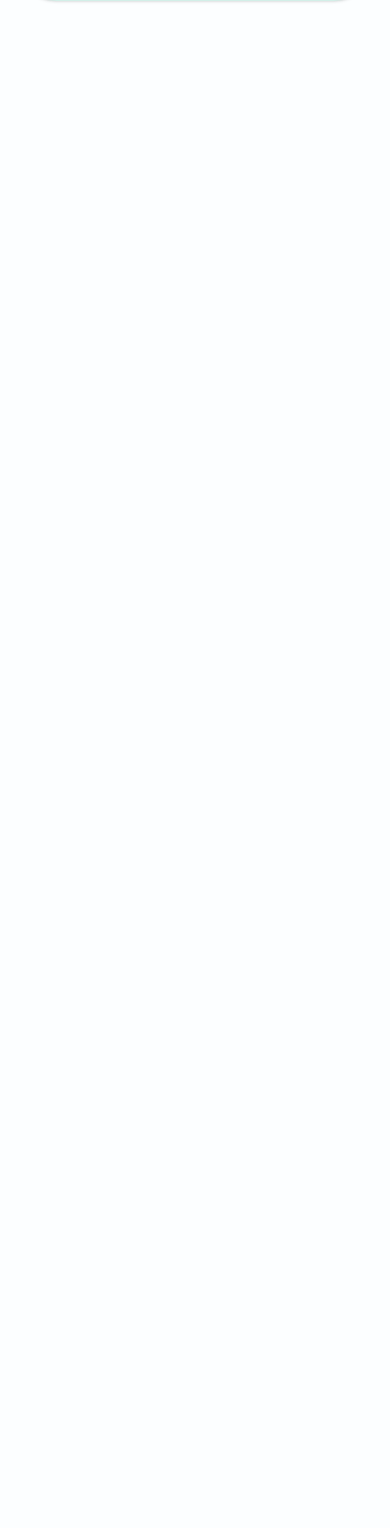
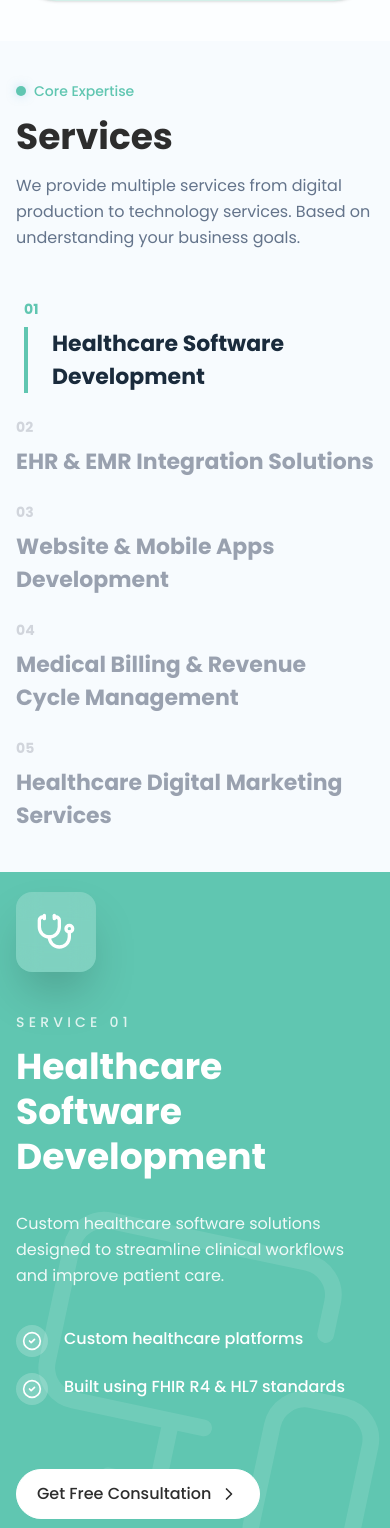
Before and after one commit to pawancreativebuffer/fornex, a Next.js app: page / in a window 390 px wide. Shown: the part 8260-9788 px from the top of the page. Before the commit the page ends 8301 px from the top, so only its background shows below. Built offline with nearby package versions, Linux system fonts and the light colour scheme.

Commit message:
add service section

```diff
--- a/app/page.tsx
+++ b/app/page.tsx
@@ -6,6 +6,7 @@ import HomeMajorServices from '@/component/sections/HomeMajorServices';
 import HomeServices from '@/component/sections/HomeServices';
 import HomeSmartHealthcare from '@/component/sections/HomeSmartHealthcare';
 import HomeSystemWeWork from '@/component/sections/HomeSystemWeWork';
+import HomePlatform from '@/component/sections/HomePlatform';
 
 export default function Home() {
   return (
@@ -28,6 +29,7 @@ export default function Home() {
       <HomeSystemWeWork />
       <HomeAutomation />
       <HomeCertifications />
+      <HomePlatform />
     </>
   );
 }
--- /dev/null
+++ b/component/sections/HomePlatform.tsx
@@ -0,0 +1,162 @@
+'use client';
+
+import { useState } from 'react';
+import {
+    Stethoscope,
+    Network,
+    Layout,
+    ReceiptText,
+    Megaphone,
+    CheckCircle2,
+    ChevronRight,
+    MonitorSmartphone,
+    Database,
+    LineChart
+} from 'lucide-react';
+
+const services = [
+    {
+        id: 1,
+        title: "Healthcare Software Development",
+        detail: "Custom healthcare software solutions designed to streamline clinical workflows and improve patient care.",
+        points: ["Custom healthcare platforms", "Built using FHIR R4 & HL7 standards"],
+        icon: Stethoscope,
+        largeIcon: MonitorSmartphone,
+        color: "#60C6B1" // Green from HomeServices
+    },
+    {
+        id: 2,
+        title: "EHR & EMR Integration Solutions",
+        detail: "Seamless integration with leading EHR systems to enable secure data exchange and connected healthcare workflows.",
+        points: ["Integration with Epic, Cerner & Athenahealth", "Secure bi-directional data exchange"],
+        icon: Network,
+        largeIcon: Database,
+        color: "#90c7e5" // Blue from HomeServices
+    },
+    {
+        id: 3,
+        title: "Website & Mobile Apps Development",
+        detail: "Modern healthcare websites and mobile apps that improve patient engagement and digital access to services.",
+        points: ["Patient portals & appointment booking", "Secure messaging & lab result access"],
+        icon: Layout,
+        largeIcon: Layout,
+        color: "#ff9900" // Yellow from HomeServices
+    },
+    {
+        id: 4,
+        title: "Medical Billing & Revenue Cycle Management",
+        detail: "Efficient revenue cycle solutions that reduce claim denials and accelerate reimbursements.",
+        points: ["End-to-end claims management", "Denial resolution & faster payments"],
+        icon: ReceiptText,
+        largeIcon: ReceiptText,
+        color: "#E3ACC8" // Pink from HomeServices
+    },
+    {
+        id: 5,
+        title: "Healthcare Digital Marketing Services",
+        detail: "HIPAA-compliant patient acquisition campaigns, local SEO, reputation management, and referral network building.",
+        points: ["HIPAA-compliant patient marketing", "Local SEO & reputation growth"],
+        icon: Megaphone,
+        largeIcon: LineChart,
+        color: "#c66060ff"
+    }
+];
+
+export default function HomePlatform() {
+    const [activeService, setActiveService] = useState(services[0]);
+
+    return (
+        <section className="relative w-full bg-[#f7fbfe] overflow-hidden">
+            <div className="relative max-w-[1400px] mx-auto flex flex-col lg:flex-row min-h-[700px] px-4">
+
+                {/* Left Side: Services List */}
+                <div className="w-full lg:w-2/3 py-10 lg:py-24 lg:pr-30 flex flex-col justify-center relative z-10">
+                    <div className="mb-8">
+                        <div className="flex items-center gap-2 text-[#60C6B1] font-medium text-sm lg:text-base mb-4">
+                            <div className="w-2.5 h-2.5 bg-[#60C6B1] rounded-full shadow-[0_0_10px_rgba(144,199,229,0.5)]" />
+                            <span>Core Expertise</span>
+                        </div>
+                        <h2 className="text-4xl lg:text-6xl font-bold leading-[1.1] text-[#2D2D2D] mb-4">Services</h2>
+                        <p className="text-[#64748B] text-base leading-relaxed lg:max-w-md">
+                            We provide multiple services from digital production to technology services. Based on understanding your business goals.
+                        </p>
+                    </div>
+
+                    <div className="grid grid-cols-1 md:grid-cols-2 gap-x-12 gap-y-6 lg:gap-y-12 mt-4">
+                        {services.map((service) => (
+                            <div
+                                key={service.id}
+                                onClick={() => setActiveService(service)}
+                                className={`group cursor-pointer transition-all duration-300 transform ${activeService.id === service.id ? 'translate-x-2' : 'hover:translate-x-1'}`}
+                            >
+                                <div className="flex flex-col gap-2">
+                                    <span className={`text-sm font-bold uppercase ${activeService.id === service.id ? 'text-[#60C6B1]' : 'text-gray-300'}`}>
+                                        0{service.id}
+                                    </span>
+                                    <h3 className={`text-[22px] lg:text-[24px] font-bold transition-all duration-300 ${activeService.id === service.id ? 'text-[#1a2b3c] border-l-4 border-[#60C6B1] pl-6' : 'text-gray-400 group-hover:text-gray-600 pl-0'}`}>
+                                        {service.title}
+                                    </h3>
+                                </div>
+                            </div>
+                        ))}
+                    </div>
+                </div>
+
+                {/* Right Side: Detail View */}
+                <div
+                    className="w-full lg:w-1/3 p-5 px-0 lg:p-12 relative flex flex-col justify-between text-white transition-colors duration-700"
+                    style={{ backgroundColor: activeService.color }}
+                >
+                    {/* Simplified Background Bleed - extends from column edge to edge of viewport */}
+                    <div
+                        className="absolute inset-y-0 -left-6 -right-6 lg:left-full lg:right-auto lg:w-[100vw] bg-inherit pointer-events-none"
+                    />
+
+                    {/* Decorative Large Icon */}
+                    <div className="absolute -bottom-10 -right-10 opacity-10 pointer-events-none transform rotate-12 overflow-hidden">
+                        <activeService.largeIcon size={400} strokeWidth={1} />
+                    </div>
+
+                    <div className="relative z-20 h-full flex flex-col">
+                        {/* Service Icon Box */}
+                        <div className="w-20 h-20 rounded-2xl flex items-center justify-center mb-10 shadow-2xl bg-white/20 backdrop-blur-md">
+                            <activeService.icon className="text-white w-10 h-10" />
+                        </div>
+
+                        <div className="mb-auto">
+                            <span className="text-sm font-[500] opacity-80 mb-3 block tracking-[0.3em] uppercase">Service 0{activeService.id}</span>
+                            <h3 className="text-4xl font-bold mb-8 leading-tight">
+                                {activeService.title}
+                            </h3>
+
+                            <p className="text-white/90 text-base leading-relaxed mb-8">
+                                {activeService.detail}
+                            </p>
+
+                            <div className="space-y-3 mb-8">
+                                {activeService.points.map((point, idx) => (
+                                    <div key={idx} className="flex items-center gap-4 group/item">
+                                        <div className="flex-shrink-0 mt-1">
+                                            <div className="w-8 h-8 rounded-full bg-white/20 flex items-center justify-center">
+                                                <CheckCircle2 size={20} className="text-white" />
+                                            </div>
+                                        </div>
+                                        <p className="text-white text-base font-medium leading-relaxed">{point}</p>
+                                    </div>
+                                ))}
+                            </div>
+                        </div>
+
+                        <div className="mt-8">
+                            <button className="px-5 py-3 rounded-full border border-[#fff] text-[#2D2D2D] bg-[#fff] hover:bg-transparent hover:text-[#fff] cursor-pointer transition flex items-center gap-2 font-medium">
+                                Get Free Consultation
+                                <ChevronRight size={20} />
+                            </button>
+                        </div>
+                    </div>
+                </div>
+
+            </div>
+        </section>
+    );
+}
```
